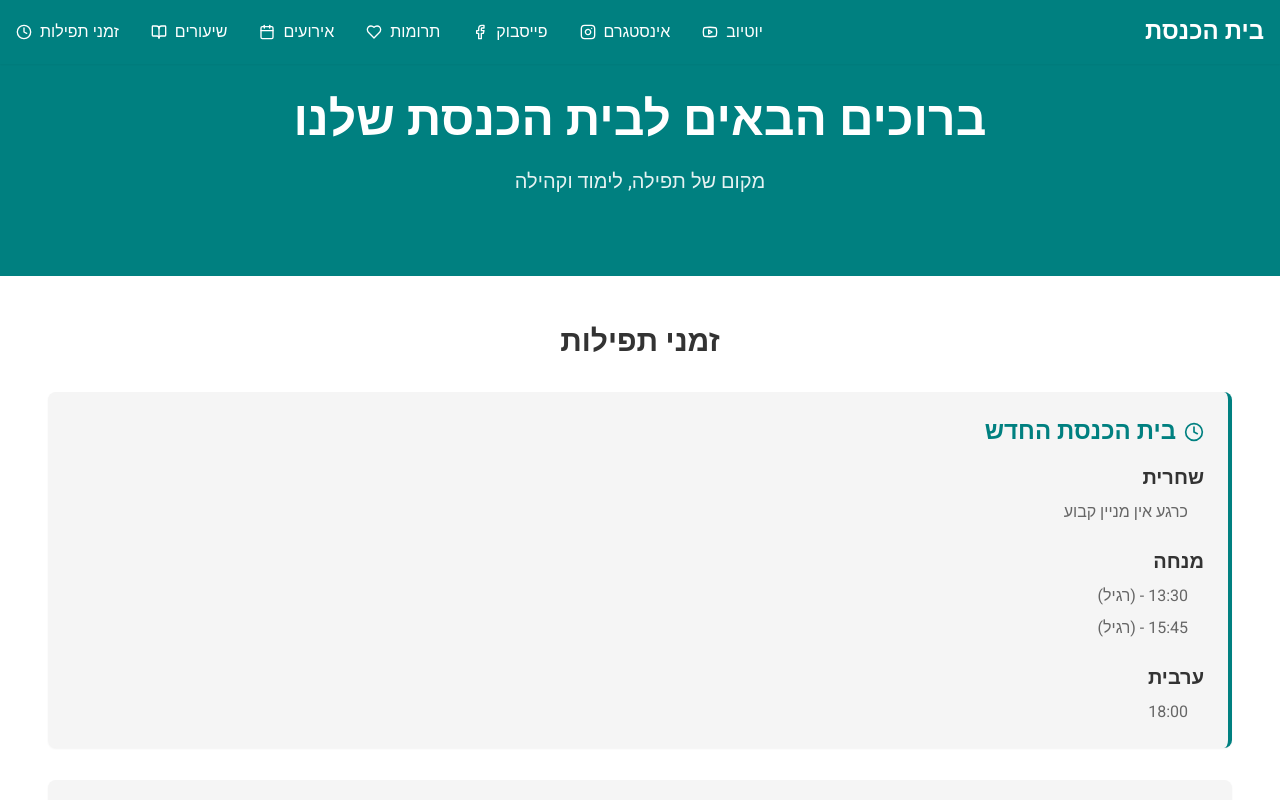
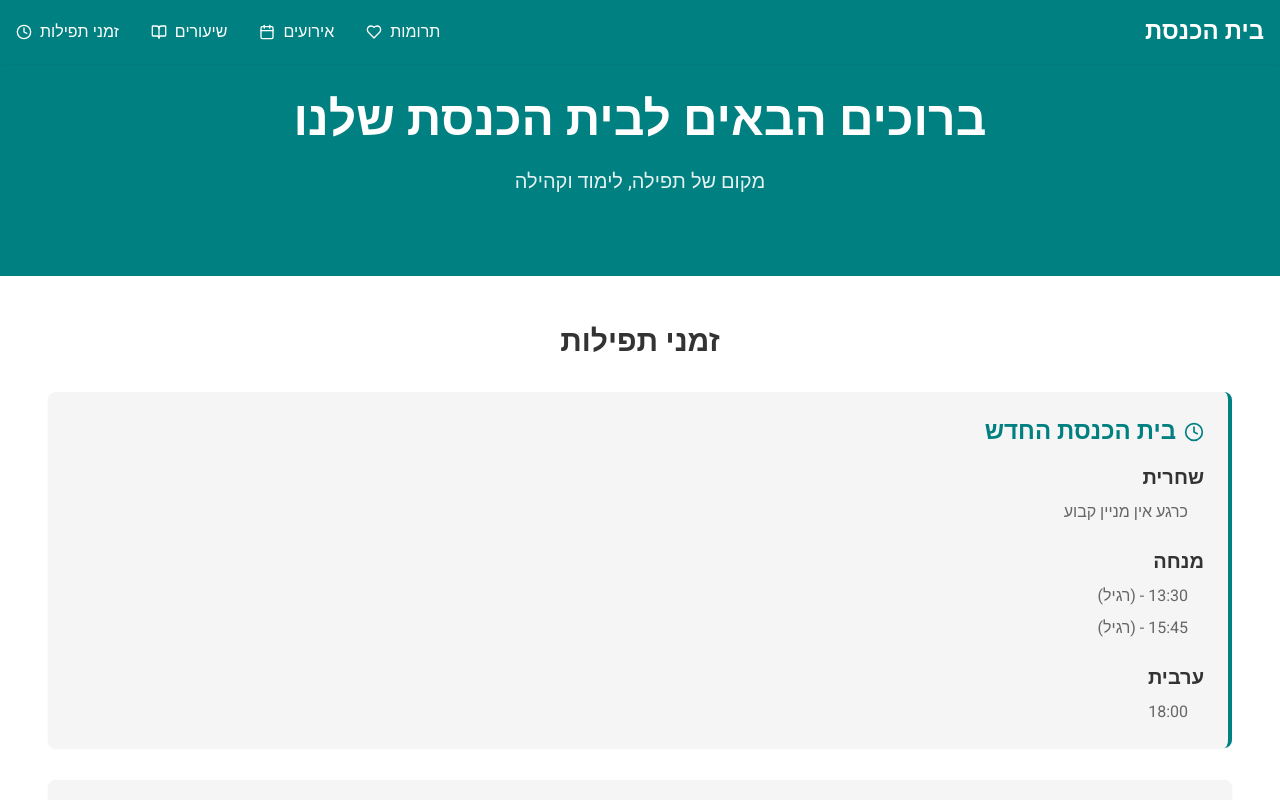
Before and after one commit to Yoel0Weiss/community-synagogue-hub-10, a React (Vite) app: page / in a window 1280 px wide. Shown: the top 800 px of the page. Built offline with nearby package versions, Linux system fonts and the light colour scheme.

Commit message:
Remove social media links
Removes the social media links from the menu.

```diff
--- a/src/pages/Index.tsx
+++ b/src/pages/Index.tsx
@@ -1,4 +1,3 @@
-
 import { Calendar, Clock, BookOpen, Mail, Heart, Facebook, Instagram, Youtube } from "lucide-react";
 import { useState } from "react";
 import { Separator } from "@/components/ui/separator";
@@ -12,9 +11,6 @@ const Index = () => {
     { name: "שיעורים", icon: BookOpen, href: "#classes" },
     { name: "אירועים", icon: Calendar, href: "#events" },
     { name: "תרומות", icon: Heart, href: "#donate" },
-    { name: "פייסבוק", icon: Facebook, href: "https://facebook.com", isExternal: true },
-    { name: "אינסטגרם", icon: Instagram, href: "https://instagram.com", isExternal: true },
-    { name: "יוטיוב", icon: Youtube, href: "https://youtube.com", isExternal: true },
   ];
 
   /*
```
